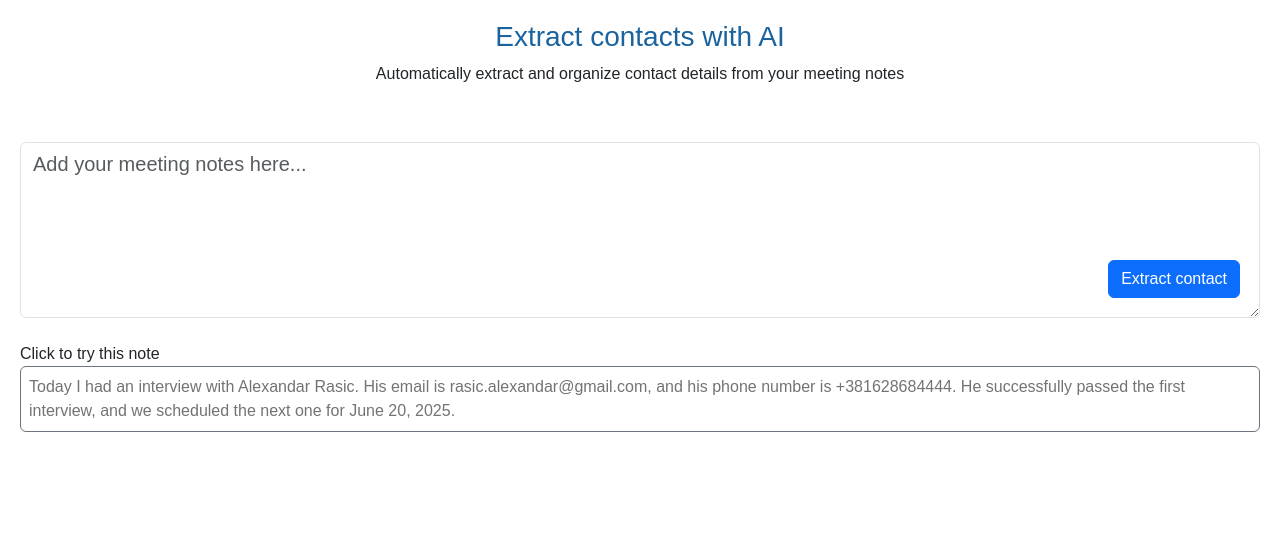
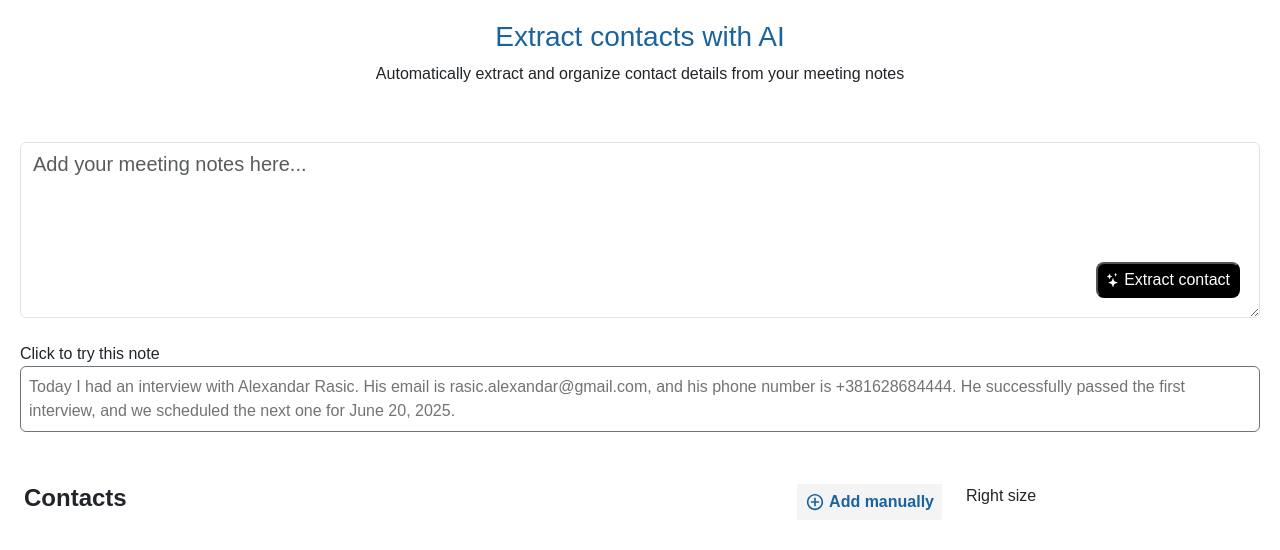
Before and after one commit to jimmyatv/extract-contacts-with-ai, a React (Create React App) app: page / in a window 1280 px wide. Shown: the top 550 px of the page. Built offline with nearby package versions, Linux system fonts and the light colour scheme.

Commit message:
Add manually MODAL

```diff
--- a/package.json
+++ b/package.json
@@ -9,6 +9,7 @@
     "@testing-library/user-event": "^13.5.0",
     "react": "^19.1.0",
     "react-dom": "^19.1.0",
+    "react-icons": "^5.5.0",
     "react-scripts": "5.0.1",
     "web-vitals": "^2.1.4"
   },
--- a/src/App.css
+++ b/src/App.css
@@ -55,3 +55,15 @@ ul {
     max-width: 100%;
     margin: auto;
 }
+
+.my-btn {
+    transition: var(--transition);
+    padding: 4px 8px;
+    border-radius: var(--radius);
+    background-color: var(--dark);
+    color: var(--light);
+}
+
+.my-btn:hover {
+  background-color: var(--primary);
+}
--- a/src/App.js
+++ b/src/App.js
@@ -1,10 +1,12 @@
 import './App.css';
 import AiParser from './components/AiParser/AiParser';
+import ContactManager from './components/ContactManager/ContactManager';
 
 const  App = () => {
   return (
     <>
       <AiParser/>
+      <ContactManager/>
     </>
   );
 };
--- a/src/components/AiParser/AiParser.css
+++ b/src/components/AiParser/AiParser.css
@@ -23,15 +23,23 @@
   width: 100%;
 }
 
-.ai-form .btn {
+.ai-form button {
   position: absolute;
   bottom: 20px;
   right: 20px;
-  z-index: 1;
+  z-index: 5;
 }
 
 .click-to-try button {
-    all: unset;
-    color: var(--secondary);
-    cursor: pointer;
+  all: unset;
+  color: var(--secondary);
+  cursor: pointer;
 }
+
+.ai-icon {
+  font-size: 14px;
+}
+
+.ai-form .btn-dark:hover {
+  border-color: var(--primary) !important;
+}
--- a/src/components/AiParser/AiParser.jsx
+++ b/src/components/AiParser/AiParser.jsx
@@ -1,5 +1,6 @@
 import './AiParser.css'
-import { useState, useEffect } from 'react'
+import { useState, useEffect } from 'react';
+import { BsStars } from "react-icons/bs";
 
 const AiParser = () => {
     const [note, setNote] = useState('');
@@ -33,7 +34,7 @@ const AiParser = () => {
                     value={note}
                     onChange={e => setNote(e.target.value)}
                 />
-                <button className="btn btn-primary">Extract contact</button>
+                <button className="my-btn"><BsStars className='ai-icon me-1' />Extract contact</button>
             </div>
 
             {showExample && (
--- /dev/null
+++ b/src/components/ContactManager/ContactManager.css
@@ -0,0 +1,11 @@
+.add-contact {
+    border: none;
+    padding: 6px 8px;
+    background: var(--border);
+    color: var(--primary);
+    font-weight: bold;
+}
+
+.add-contact svg {
+    font-size: 20px;
+}
--- /dev/null
+++ b/src/components/ContactManager/ContactManager.jsx
@@ -0,0 +1,75 @@
+import React from 'react'
+import './ContactManager.css'
+import { IoMdAddCircleOutline } from 'react-icons/io'
+
+const ContactManager = () => {
+    return (
+        <section className='contact-manager container row'>
+            <div className='cm-left d-flex justify-content-between col-9'>
+                <h4 className='fw-bold'>Contacts</h4>
+                <button
+                    className='add-contact d-flex d-flex justify-content-between align-items-center radius'
+                    data-bs-toggle='modal'
+                    data-bs-target='#addContactModal'
+                >
+                    <IoMdAddCircleOutline className='me-1' /> Add manually
+                </button>
+            </div>
+
+            <div className='cm-right col-3'>Right size</div>
+
+            {/* Modal - popup */}
+            <div
+                className='modal fade'
+                id='addContactModal'
+                tabIndex='-1'
+                aria-labelledby='addContactModalLabel'
+                aria-hidden='true'
+            >
+                <div className='modal-dialog modal-dialog-centered'>
+                    <div className='modal-content'>
+                        <div className='modal-header'>
+                            <h5 className='modal-title' id='addContactModalLabel'>
+                                Add Contact
+                            </h5>
+                            <button
+                                type='button'
+                                className='btn-close'
+                                data-bs-dismiss='modal'
+                                aria-label='Close'
+                            ></button>
+                        </div>
+                        <div className='modal-body'>
+                            <form>
+                                <input className='form-control mb-2' placeholder='First Name' />
+                                <input className='form-control mb-2' placeholder='Last Name' />
+                                <input className='form-control mb-2' placeholder='Phone' />
+                                <input className='form-control mb-2' placeholder='Email' />
+                                <input className='form-control mb-2' placeholder='Company' />
+                                <textarea
+                                    className='form-control mb-3'
+                                    rows='3'
+                                    placeholder='Notes'
+                                ></textarea>
+                            </form>
+                        </div>
+                        <div className='modal-footer'>
+                            <button
+                                type='button'
+                                className='btn btn-secondary'
+                                data-bs-dismiss='modal'
+                            >
+                                Cancel
+                            </button>
+                            <button type='button' className='btn btn-primary'>
+                                Add Contact
+                            </button>
+                        </div>
+                    </div>
+                </div>
+            </div>
+        </section>
+    )
+}
+
+export default ContactManager
```
Also changed, not shown: 1 other file (tests, documents, lock files or other folders).
